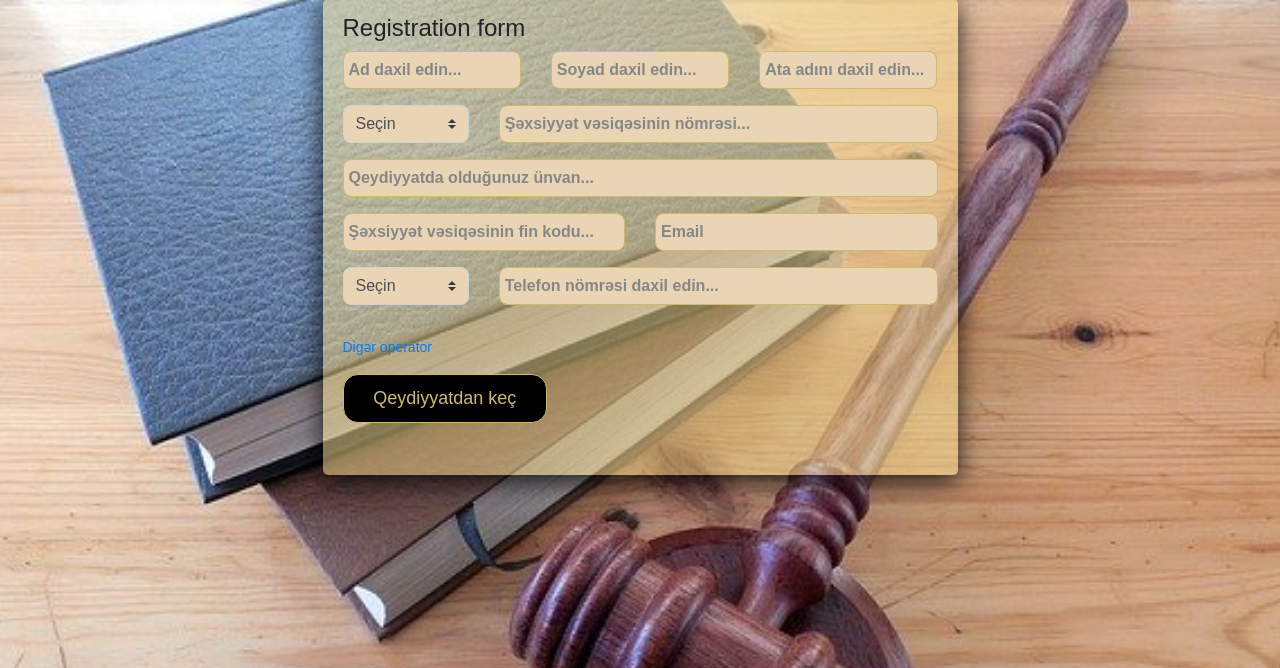
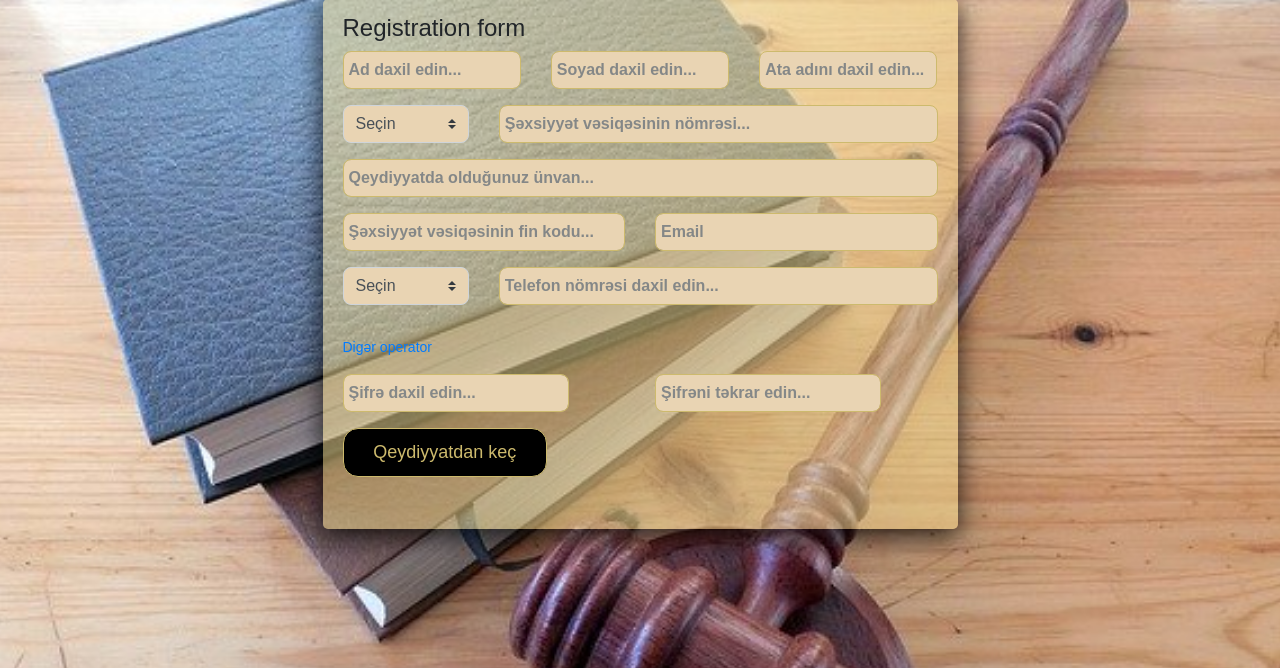
Before and after one commit to asimbabayev99/barrister, a Django app: template templates/account/register_test.html in a window 1280 px wide. Shown: the part 113-781 px from the top of the page. Run offline with Django 3.2, Linux system fonts and the light colour scheme; the template is opened without the code that fills it, so the values that code supplies are empty; some libraries are stand-ins or nearby versions.

Commit message:
register

```diff
--- a/templates/account/register_test.html
+++ b/templates/account/register_test.html
@@ -83,7 +83,7 @@
 
            <div class="col-md-6">
               <div class="form-group">
-                <input type="email" class="form-control" placeholder="Email">
+                <input type="email" id="ma" class="form-control" placeholder="Email">
                </div>
           </div>
 
@@ -116,6 +116,18 @@
         <div class="col-md-12">
           <div class="form-group">
               <a href="#" onclick="bas()">Digər operator</a>
+            </div>
+        </div>
+
+        <div class="col-md-6">
+          <div class="form-group passdiv">
+              <input type="password" name="password" id="pass" class="form-control"  minlength="6" placeholder="Şifrə daxil edin...">
+            </div>
+        </div>
+
+        <div class="col-md-6">
+          <div class="form-group passdiv">
+            <input type="password" name="repassword" id="pass1" class="form-control" minlength="6" placeholder="Şifrəni təkrar edin...">
             </div>
         </div>
 
@@ -173,7 +185,7 @@
 	document.getElementById('errMessage').innerHTML="Zehmet olmasa ad ve soyadi dogru qeyd edin..." + "\n";
 	return false;
  };
-	if (y =="" ){
+	if (y =="" || sv=="" ){
 	document.getElementById('errMessage').style.display="block";
 	document.getElementById('errMessage').innerHTML="Bir seriya secin...";
 	return false;
@@ -192,6 +204,12 @@ if  (y =="AA" &&  sv.length != 7 ){
 	return false;
  }
 
+ if(document.getElementById('ma').value == ""){
+	document.getElementById('errMessage').style.display="block";
+	document.getElementById('errMessage').innerHTML="Zehmet olmasa mail adresi daxil edin...";
+	return false;
+ }
+
  if(document.getElementById('telnum').value == "" || document.getElementById('telnum').value.length != 7 ){
 	document.getElementById('errMessage').style.display="block";
 	document.getElementById('errMessage').innerHTML="Zehmet olmasa telefon nomresini daxil edin." + "  " + "Nomre 7 reqemden ibaret olmalidir." ;
@@ -199,13 +217,7 @@ if  (y =="AA" &&  sv.length != 7 ){
  }
 
 
- if(document.getElementById('ma').value == ""){
-	document.getElementById('errMessage').style.display="block";
-	document.getElementById('errMessage').innerHTML="Zehmet olmasa mail adresi daxil edin...";
-	return false;
- }
-
- if(document.getElementById('pass').value=="" || document.getElementById('pass1').value=="" ){
+ if (document.getElementById('pass').value=="" || document.getElementById('pass1').value=="" ){
 	document.getElementById('errMessage').style.display="block";
 	document.getElementById('errMessage').innerHTML="Zehmet olmasa sifre daxil edin...";
 	return false;
```
